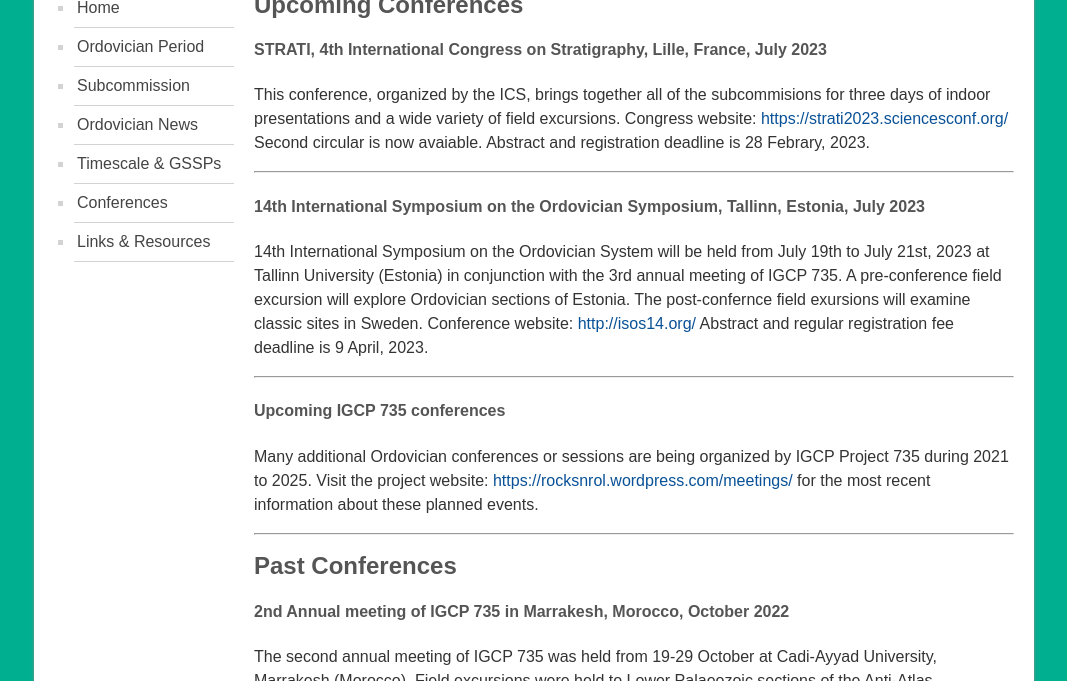
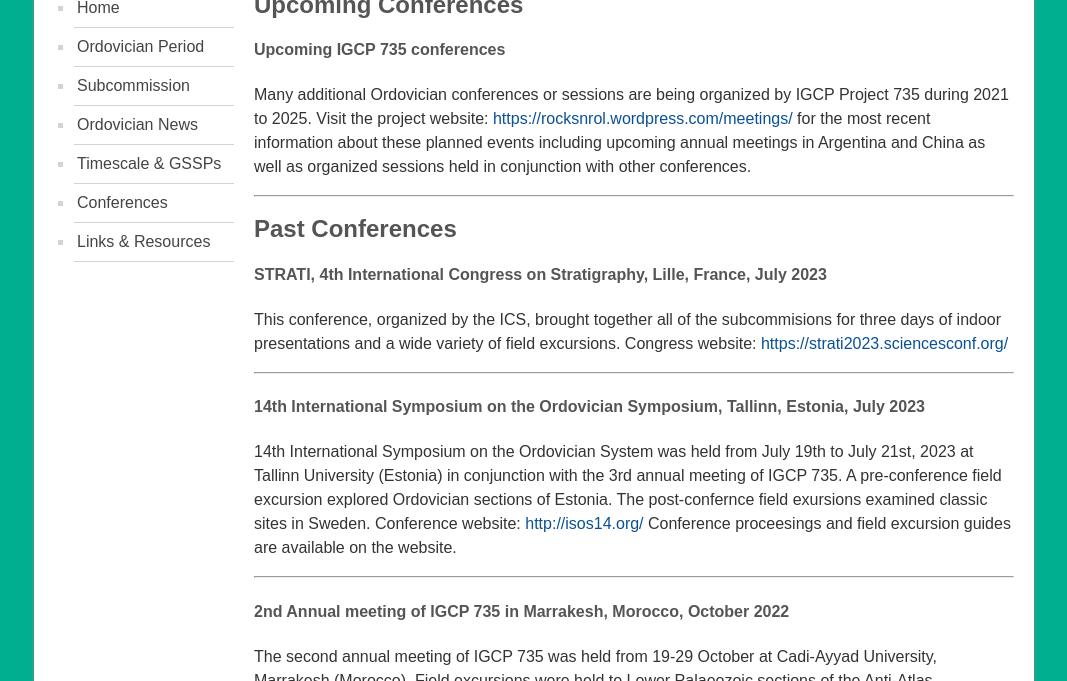
Before and after one commit to whwangChina/subcommission-ordovician, a Jekyll site: the page built from pages/conference.md, in a window 1280 px wide and 900 px high, scrolled down 212 px, cut to the strip 219-900 px from the top of the window. Shown: the whole strip, without its empty margins (106-1173 px from the left). Built offline with Jekyll 4.4.1, drawn with Linux system fonts in a browser that asks for light colours.

Commit message:
Update conference.md

```diff
--- a/pages/conference.md
+++ b/pages/conference.md
@@ -5,26 +5,25 @@
 ---
 ## Upcoming Conferences
 
+#### Upcoming IGCP 735 conferences
+
+Many additional Ordovician conferences or sessions are being organized by IGCP Project 735 during 2021 to 2025.  Visit the project website: <https://rocksnrol.wordpress.com/meetings/> for the most recent information about these planned events including upcoming annual meetings in Argentina and China as well as organized sessions held in conjunction with other conferences.
+
+---
+
+## Past Conferences
+
 #### STRATI, 4th International Congress on Stratigraphy, Lille, France, July 2023
 
-This conference, organized by the ICS, brings together all of the subcommisions for three days of indoor presentations and a wide variety of field excursions. Congress website: <https://strati2023.sciencesconf.org/> Second circular is now avaiable. Abstract and registration deadline is 28 Febrary, 2023.
+This conference, organized by the ICS, brought together all of the subcommisions for three days of indoor presentations and a wide variety of field excursions. Congress website: <https://strati2023.sciencesconf.org/>
 
 ---
 
 #### 14th International Symposium on the Ordovician Symposium, Tallinn, Estonia, July 2023
 
-14th International Symposium on the Ordovician System will be held from July 19th to July 21st, 2023 at Tallinn University (Estonia) in conjunction with the 3rd annual meeting of IGCP 735. A pre-conference field excursion will explore Ordovician sections of Estonia. The post-confernce field exursions will examine classic sites in Sweden. Conference website: <http://isos14.org/>  Abstract and regular registration fee deadline is 9 April, 2023.
+14th International Symposium on the Ordovician System was held from July 19th to July 21st, 2023 at Tallinn University (Estonia) in conjunction with the 3rd annual meeting of IGCP 735. A pre-conference field excursion explored Ordovician sections of Estonia. The post-confernce field exursions  examined classic sites in Sweden. Conference website: <http://isos14.org/>  Conference proceesings and field excursion guides are available on the website.
 
 ---
-
-#### Upcoming IGCP 735 conferences
-
-Many additional Ordovician conferences or sessions are being organized by IGCP Project 735 during 2021 to 2025.  Visit the project website: <https://rocksnrol.wordpress.com/meetings/> for the most recent information about these planned events.
-
----
-
-## Past Conferences
-
 #### 2nd Annual meeting of IGCP 735 in Marrakesh, Morocco, October 2022
 
 The second annual meeting of IGCP 735 was held from 19-29 October at Cadi-Ayyad University, Marrakesh (Morocco). Field excursions were held to Lower Palaeozoic sections of the Anti-Atlas. Conference website: <http://ens-marrakech.ac.ma/projets/igcp735/>
```
